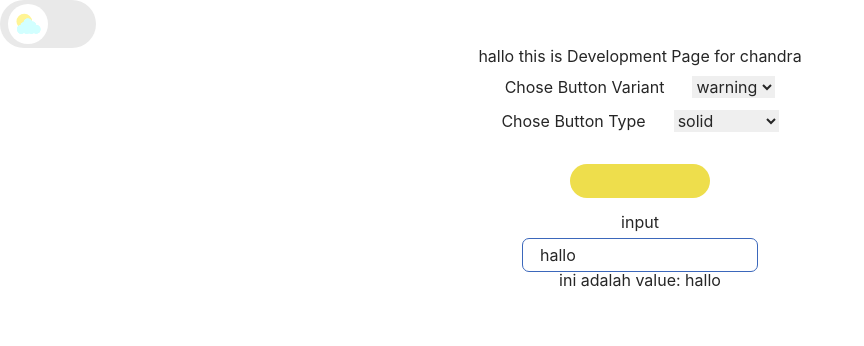
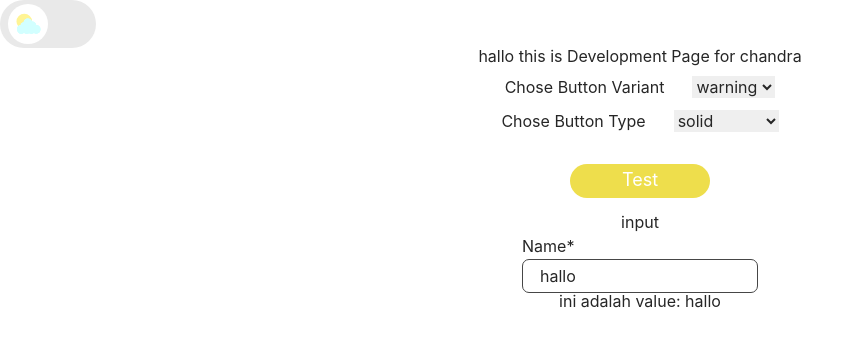
Before and after one commit to Redchlorophyll/personal-web, a Next.js app in the folder front-end/: page /development in a window 1280 px wide. Shown: the top 346 px of the page, without its empty margins (0-864 px from the left). Built offline with nearby package versions, Linux system fonts and the light colour scheme.

Commit message:
feat: add input capability for error state and disabled state

```diff
--- a/front-end/assets/styles/globals.css
+++ b/front-end/assets/styles/globals.css
@@ -27,6 +27,7 @@ time, mark, audio, video {
 	font-size: 100%;
 	font: inherit;
 	vertical-align: baseline;
+	font-size: 16px;
 }
 /* HTML5 display-role reset for older browsers */
 article, aside, details, figcaption, figure,
--- a/front-end/components/common/Checkbox/Index.tsx
+++ b/front-end/components/common/Checkbox/Index.tsx
@@ -41,7 +41,7 @@ export default function Checkbox({
         onChange={(e) => onChangeAction(e)}
         checked={isChecked}
       />
-      <div className="w-[24px] h-[24px] bg-black-100 border-solid border-[1px] border-black-800 rounded-[3px] peer-checked:bg-primary-800 peer-checked:border-primary-800 p-[6px_3px_4px_1px] peer-checked:drop-shadow-[0px_1px_4px_#6F9DF8]">
+      <div className="inline-block w-[24px] h-[24px] bg-black-100 border-solid border-[1px] border-black-800 rounded-[3px] peer-checked:bg-primary-800 peer-checked:border-primary-800 p-[6px_3px_4px_1px] peer-checked:drop-shadow-[0px_1px_4px_#6F9DF8]">
         <div className="bg-checkbox-check w-[20px] h-[13px] bg-cover" />
       </div>
     </label>
--- a/front-end/components/common/Input/index.tsx
+++ b/front-end/components/common/Input/index.tsx
@@ -1,24 +1,57 @@
-import React, { useState } from "react";
+import React from "react";
 
 type inputProps = {
-  onChange: (event: string) => void;
-  value: string;
+  onChange?: (event: string) => void;
+  value?: string;
+  placeholder?: string;
+  isError?: boolean;
+  errorMessage?: string;
+  isDisabled?: boolean;
+  label?: string;
 };
 
-const Input: React.FunctionComponent<inputProps> = (props) => {
+export default function Input({
+  onChange,
+  value = "",
+  placeholder = "Input Text Here...",
+  isError = false,
+  errorMessage = "Error Message Here...",
+  isDisabled = false,
+  label = "",
+}: inputProps) {
+  const onInputChange = (event: React.FormEvent<HTMLInputElement>) => {
+    if (!onChange || isDisabled) return;
+    const { value } = event.target as HTMLInputElement;
+
+    onChange(value);
+  };
+
   return (
+    <div className="flex flex-col items-start">
+      <label className="pb-[5px]">{label}</label>
       <input
         aria-label="input"
-      value={props.value}
-      onChange={(event) => props.onChange(event.target.value)}
+        value={value}
+        placeholder={placeholder}
+        onChange={(event) => onInputChange(event)}
+        disabled={isDisabled}
         className={[
           "w-full h-[34px] rounded-[7px] border-[0.5px] border-solid",
-        "border-[#3B67BB] px-[17px] py-[6px] dark:text-black-900",
+          "px-[17px] py-[6px] dark:text-black-900",
           "focus:dark:drop-shadow-[0px_1px_17px_#406FCB] outline-none",
+          "disabled:bg-black-200 disabled:text-black-700",
+          "disabled:border-black-600 dark:disabled:bg-black-500",
+          isError
+            ? "border-red-800"
+            : "border-black-800 focus:border-primary-800",
         ].join(" ")}
         type="text"
       />
+      {isError ? (
+        <span className="text-sm text-red-800">{errorMessage}</span>
+      ) : (
+        ""
+      )}
+    </div>
   );
-};
-
-export default Input;
+}
--- a/front-end/components/common/Radio/Index.tsx
+++ b/front-end/components/common/Radio/Index.tsx
@@ -44,7 +44,7 @@ export default function Radio({
         onChange={onChangeRadio}
         checked={isChecked}
       />
-      <div className="peer-checked:[&>*]:bg-primary-700 w-6 h-6 bg-black-100 peer-checked:bg-transparent rounded-full p-[1.1px] border-solid border-[1px] border-black-800">
+      <div className="inline-block peer-checked:[&>*]:bg-primary-700 w-6 h-6 bg-black-100 peer-checked:bg-transparent rounded-full p-[1.1px] border-solid border-[1px] border-black-800">
         <div className="w-5 h-5 rounded-full"></div>
       </div>
     </label>
--- a/front-end/pages/development.tsx
+++ b/front-end/pages/development.tsx
@@ -61,10 +61,20 @@ function Development() {
             <option value="translucent">translucent</option>
           </select>
         </div>
-        <Button type={type} onClick={handleOnClick} variant={variant}></Button>
+        <Button type={type} onClick={handleOnClick} variant={variant}>
+          Test
+        </Button>
         <div className="mt-4 mb-2">input</div>
         <div className="w-[236px] mx-auto my-0">
-          <Input value={value} onChange={onChange} />
+          <Input
+            value={value}
+            onChange={onChange}
+            label="Name*"
+            isDisabled={false}
+            isError={false}
+            placeholder="Input Name here..."
+            errorMessage="input right name"
+          />
           <p>ini adalah value: {value}</p>
         </div>
       </div>
```
Also changed, not shown: 1 other file (tests, documents, lock files or other folders). Lines whose indentation alone changed are shown as unchanged.
